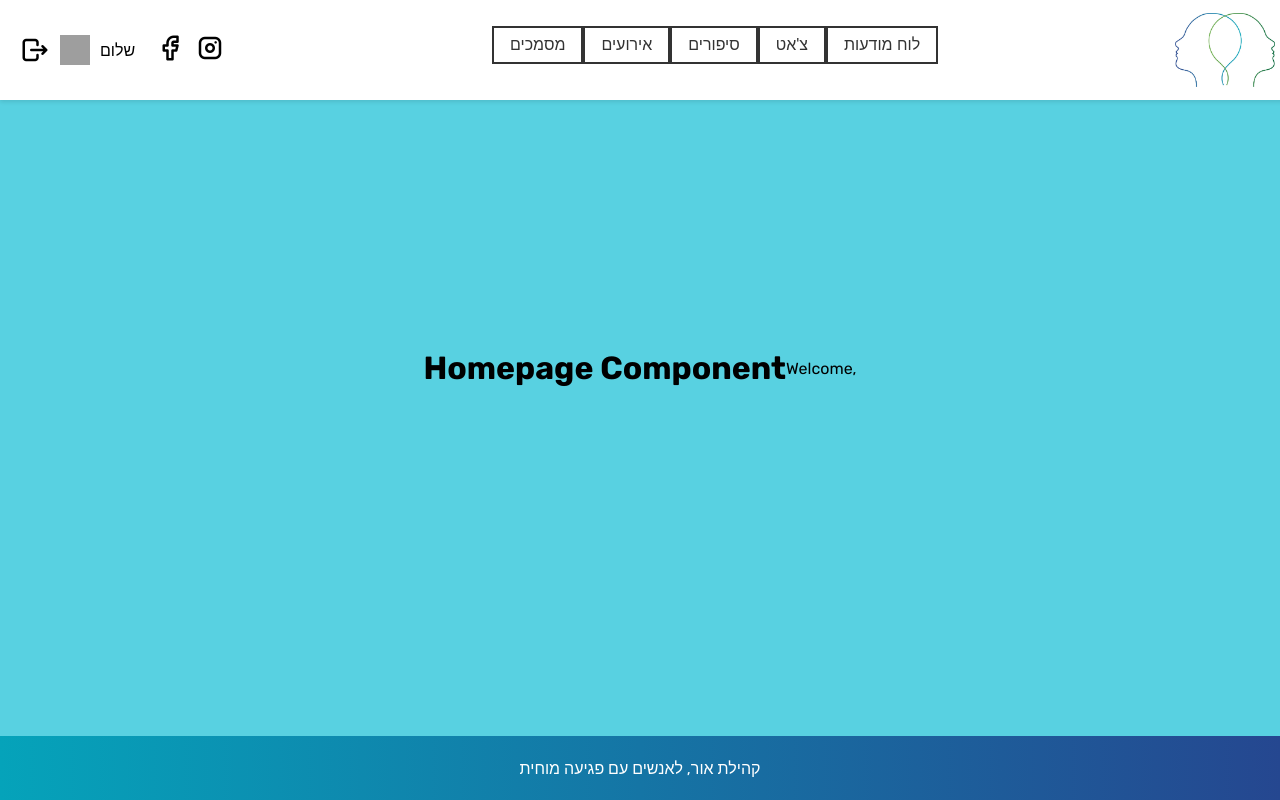
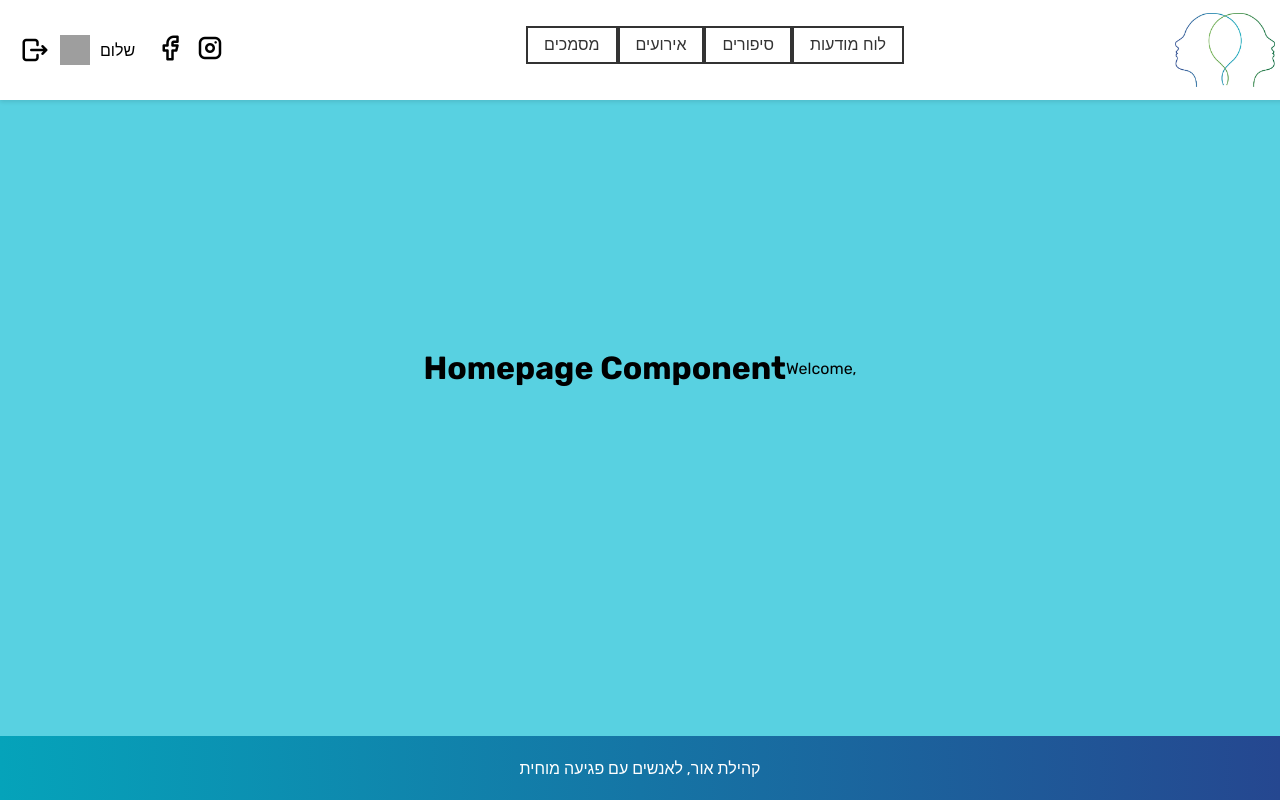
Before and after one commit to TzlilMa/Or-community-association, a React (Create React App) app in the folder my-app/: page / in a window 1280 px wide. Built offline with nearby package versions, Linux system fonts and the light colour scheme; no server answers; the database is empty; sample sign-in values are in the browser's storage; grey boxes are pictures that could not be loaded.

Commit message:
remove chat from header

```diff
--- a/my-app/src/components/Header.js
+++ b/my-app/src/components/Header.js
@@ -53,8 +53,6 @@ const Header = () => {
       navigate('/calendar');
     } else if (componentName === 'NoticeBoard') {
       navigate('/notice-board');
-    } else if (componentName === 'Chat') {
-      navigate('/chat');
     } else if (componentName === 'Stories') {
       navigate('/stories');
     } else if (componentName === 'Documents') {
@@ -88,7 +86,6 @@ const Header = () => {
         <>
         <div className="center-section">
             <button className="nav-btn" onClick={() => handleComponentClick('NoticeBoard')}>לוח מודעות</button>
-            <button className="nav-btn" onClick={() => handleComponentClick('Chat')}>צ'אט</button>
             <button className="nav-btn" onClick={() => handleComponentClick('Stories')}>סיפורים</button>
             <button className="nav-btn" onClick={() => handleComponentClick('Calendar')}>אירועים</button>
             <button className="nav-btn" onClick={() => handleComponentClick('Documents')}>מסמכים</button>
```
